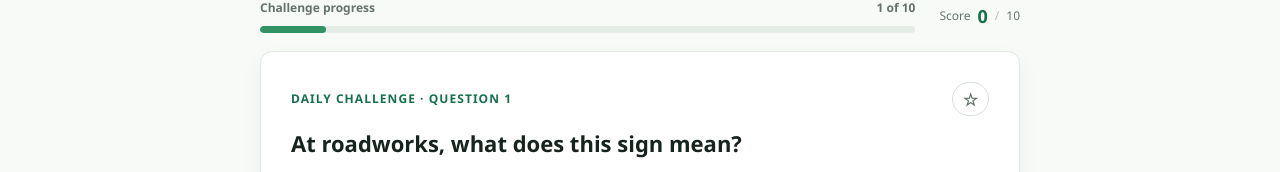
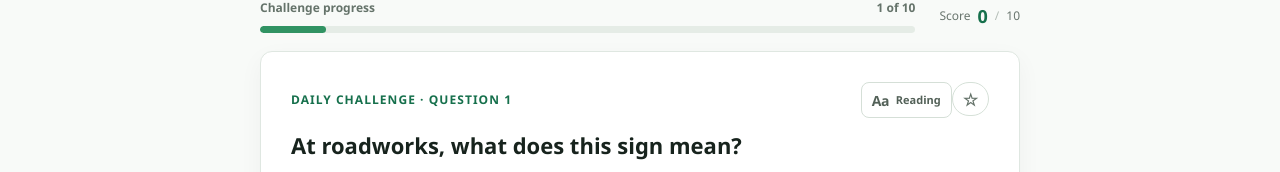
Before and after one commit to cullenry/theory-tester, a Next.js app: page /challenge in a window 1280 px wide. Shown: the part 223-395 px from the top of the page. Built offline with nearby package versions, Linux system fonts and the light colour scheme; no server answers.

Commit message:
Move reading control into question card

```diff
--- a/src/components/question-ui.tsx
+++ b/src/components/question-ui.tsx
@@ -1,6 +1,7 @@
 import type { ReactNode } from "react";
 import type { Question } from "@/lib/questions";
 import { QuestionStarButton } from "@/components/question-star-button";
+import { ReadingModeToggle } from "@/components/reading-mode-toggle";
 
 type AnswerOptionProps = {
   answer: string;
@@ -39,7 +40,10 @@ export function QuestionCard({ question, eyebrow, children }: { question: Questi
     <section className="question-card" aria-labelledby={"question-title-" + question.id} data-question-id={question.id}>
       <div className="question-card-heading">
         <p className="eyebrow">{eyebrow}</p>
-        <QuestionStarButton questionId={question.id} />
+        <div className="question-card-tools">
+          <ReadingModeToggle />
+          <QuestionStarButton questionId={question.id} />
+        </div>
       </div>
       <h1 className="question-title" id={"question-title-" + question.id}>{question.question}</h1>
       <QuestionImage question={question} />
```
